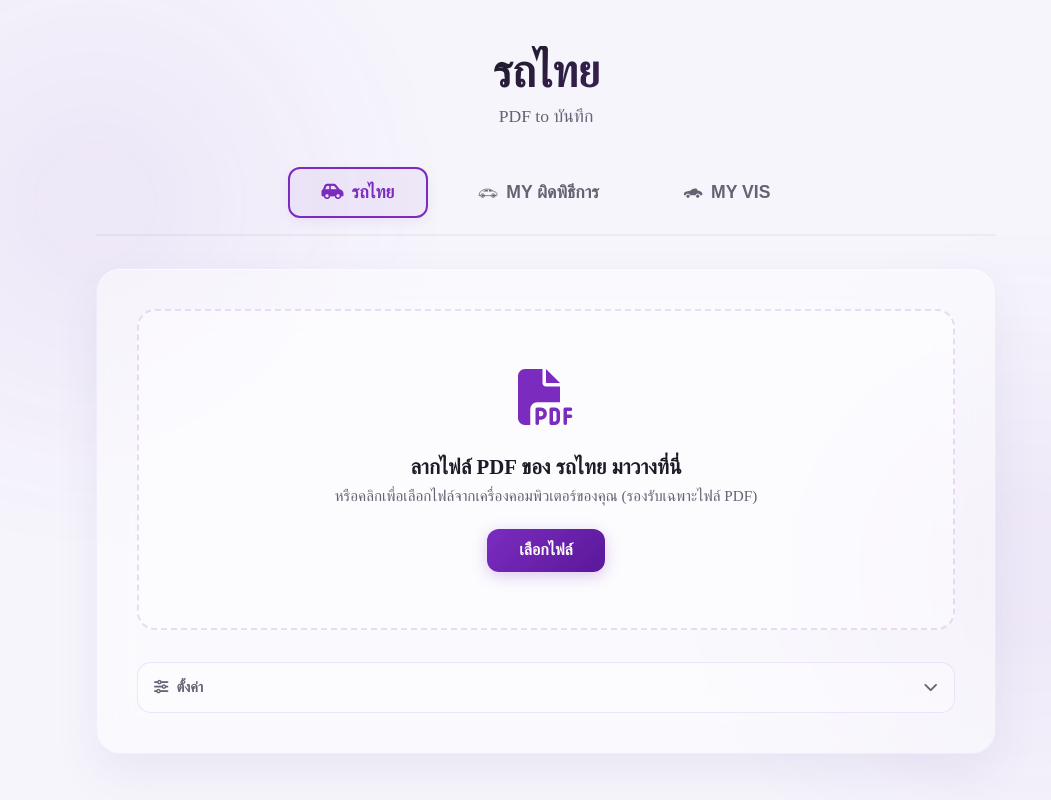
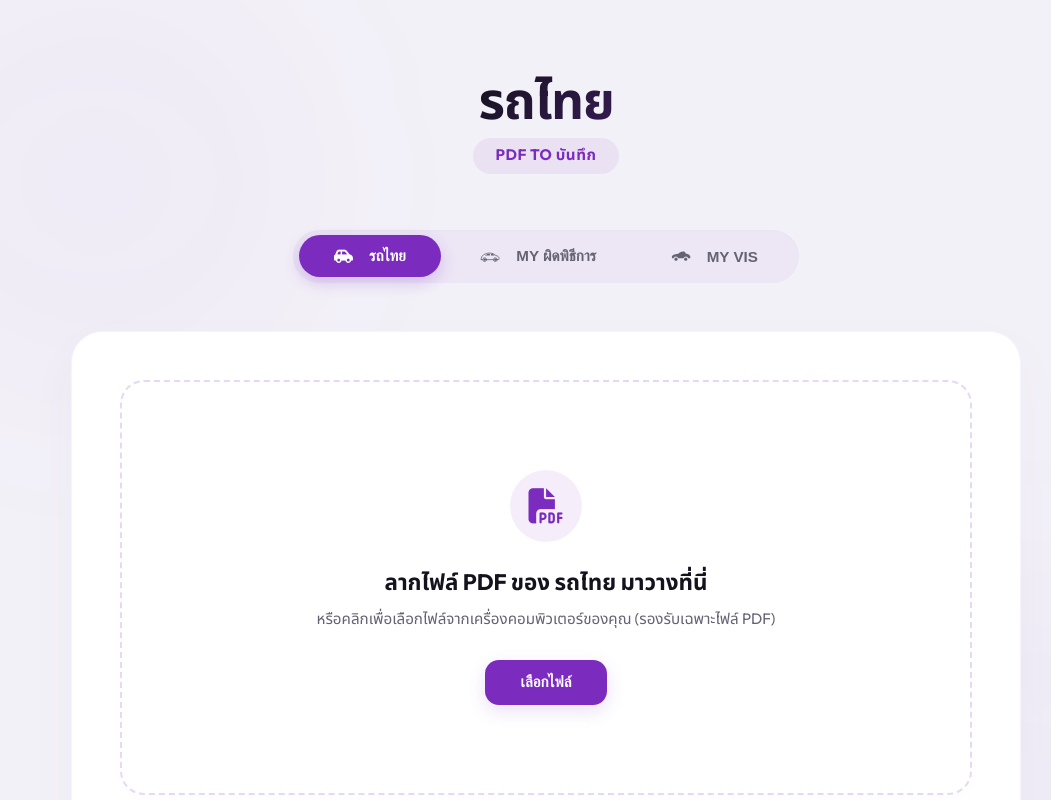
Before and after one commit to 101020EC/Kadee, a Next.js app: page / in a window 1280 px wide. Shown: the top 800 px of the page, without its empty margins (94-1145 px from the left). Built offline with nearby package versions, Linux system fonts and the light colour scheme.

Commit message:
design: redesign entire website layout to match Design.webp dashboard theme while maintaining purple color scheme

```diff
--- a/app/globals.css
+++ b/app/globals.css
@@ -1,18 +1,18 @@
 :root {
-    --bg-color: #f6f5fc;
-    --card-bg: rgba(255, 255, 255, 0.45);
-    --card-border: rgba(138, 43, 226, 0.06);
+    --bg-color: #f3f1f8; /* Soft grey-purple background to match design layout but keep original purple tone */
+    --card-bg: #ffffff; /* Solid white card for clean flat modern dashboard feel */
+    --card-border: rgba(123, 44, 191, 0.05);
     --accent-primary: #7b2cbf;
     --accent-secondary: #5a189a;
-    --accent-glow: rgba(123, 44, 191, 0.12);
-    --text-main: #1d1b26;
+    --accent-glow: rgba(123, 44, 191, 0.08);
+    --text-main: #14121d; /* Very dark charcoal for high contrast modern look */
     --text-muted: #646273;
     --success: #00c853;
     --error: #d50000;
-    --input-bg: rgba(255, 255, 255, 0.65);
-    --input-border: rgba(0, 0, 0, 0.08);
+    --input-bg: #f6f5fc; /* Soft purple-grey background for inputs */
+    --input-border: rgba(0, 0, 0, 0.04);
     --input-focus: #7b2cbf;
-    --card-shadow: 0 20px 45px rgba(90, 80, 140, 0.08), inset 0 1px 0 rgba(255, 255, 255, 0.6);
+    --card-shadow: 0 20px 50px rgba(90, 80, 140, 0.04), 0 2px 5px rgba(0, 0, 0, 0.01), inset 0 1px 0 rgba(255, 255, 255, 0.5);
 }
 
 * {
@@ -24,6 +24,7 @@
 body {
     background-color: var(--bg-color);
     color: var(--text-main);
+    font-family: 'Outfit', 'Noto Sans Thai', sans-serif;
     min-height: 100vh;
     display: flex;
     flex-direction: column;
@@ -31,7 +32,23 @@ body {
     align-items: center;
     overflow-x: hidden;
     position: relative;
-    padding: 2rem 1rem;
+    padding: 3rem 1rem;
+}
+
+/* Custom Scrollbar */
+::-webkit-scrollbar {
+    width: 8px;
+    height: 8px;
+}
+::-webkit-scrollbar-track {
+    background: transparent;
+}
+::-webkit-scrollbar-thumb {
+    background: rgba(123, 44, 191, 0.15);
+    border-radius: 10px;
+}
+::-webkit-scrollbar-thumb:hover {
+    background: rgba(123, 44, 191, 0.3);
 }
 
 /* Ambient Background Glows */
@@ -42,9 +59,9 @@ body {
     border-radius: 50%;
     background: radial-gradient(circle, var(--accent-glow) 0%, rgba(255,255,255,0) 70%);
     z-index: -1;
-    filter: blur(80px);
+    filter: blur(120px);
     pointer-events: none;
-    opacity: 0.75;
+    opacity: 0.65;
 }
 
 .glow-1 {
@@ -61,13 +78,13 @@ body {
 
 @keyframes float {
     0%, 100% { transform: translate(0, 0) scale(1); }
-    50% { transform: translate(50px, -50px) scale(1.1); }
+    50% { transform: translate(50px, -50px) scale(1.08); }
 }
 
 /* App Container */
 .container {
     width: 100%;
-    max-width: 900px;
+    max-width: 950px;
     z-index: 10;
 }
 
@@ -75,107 +92,134 @@ body {
 .system-tabs {
     display: flex;
     justify-content: center;
-    gap: 1rem;
-    margin-bottom: 2rem;
-    border-bottom: 2px solid rgba(0, 0, 0, 0.04);
-    padding-bottom: 1rem;
+    align-items: center;
+    background: rgba(123, 44, 191, 0.05);
+    padding: 0.35rem;
+    border-radius: 100px; /* Perfect pill shape */
+    gap: 0.25rem;
+    margin: 0 auto 3rem auto;
+    width: fit-content;
+    border: none;
+    box-shadow: inset 0 1px 3px rgba(0, 0, 0, 0.02);
 }
 
 .tab-btn {
     background: transparent;
-    border: 2px solid transparent;
+    border: none;
     color: var(--text-muted);
-    padding: 0.8rem 2rem;
-    font-size: 1.1rem;
+    padding: 0.75rem 2.2rem;
+    font-size: 0.95rem;
     font-weight: 700;
-    border-radius: 12px;
+    border-radius: 100px;
     cursor: pointer;
-    transition: all 0.3s cubic-bezier(0.16, 1, 0.3, 1);
+    transition: all 0.25s cubic-bezier(0.16, 1, 0.3, 1);
+    display: flex;
+    align-items: center;
+    gap: 8px;
 }
 
 .tab-btn:hover {
     color: var(--text-main);
-    background: rgba(123, 44, 191, 0.04);
+    background: rgba(255, 255, 255, 0.4);
 }
 
 .tab-btn.active {
-    color: var(--accent-primary);
-    border-color: var(--accent-primary);
-    background: rgba(123, 44, 191, 0.06);
-    box-shadow: 0 4px 12px rgba(123, 44, 191, 0.08);
+    color: #ffffff;
+    background: var(--accent-primary);
+    box-shadow: 0 6px 16px rgba(123, 44, 191, 0.22);
 }
 
 header {
     text-align: center;
-    margin-bottom: 2.5rem;
+    margin-bottom: 3.5rem;
+    margin-top: 1.5rem;
 }
 
 header h1 {
-    font-size: 2.8rem;
-    font-weight: 700;
-    background: linear-gradient(135deg, #1d1b26 40%, #7b2cbf 100%);
+    font-size: 3.2rem;
+    font-weight: 800;
+    color: #14121d;
+    letter-spacing: -1.2px;
+    margin-bottom: 0.6rem;
+    line-height: 1.1;
+    background: linear-gradient(135deg, #14121d 40%, #7b2cbf 100%);
     -webkit-background-clip: text;
     -webkit-text-fill-color: transparent;
-    margin-bottom: 0.5rem;
-    letter-spacing: -0.5px;
 }
 
 header p {
-    color: var(--text-muted);
-    font-size: 1.1rem;
-    font-weight: 400;
+    color: var(--accent-primary);
+    font-size: 0.95rem;
+    font-weight: 700;
+    background: rgba(123, 44, 191, 0.08);
+    display: inline-block;
+    padding: 0.4rem 1.4rem;
+    border-radius: 100px;
+    letter-spacing: 0.5px;
+    text-transform: uppercase;
 }
 
 /* Glassmorphic Card */
 .card {
     background: var(--card-bg);
     border: 1px solid var(--card-border);
-    border-radius: 24px;
-    backdrop-filter: blur(25px);
-    -webkit-backdrop-filter: blur(25px);
-    padding: 2.5rem;
+    border-radius: 32px; /* Very smooth rounded corners matching design */
+    padding: 3rem;
     box-shadow: var(--card-shadow);
-    transition: all 0.5s cubic-bezier(0.16, 1, 0.3, 1);
+    transition: all 0.4s cubic-bezier(0.16, 1, 0.3, 1);
 }
 
 /* Drag & Drop Upload Zone */
 .upload-zone {
-    border: 2px dashed rgba(123, 44, 191, 0.15);
-    border-radius: 18px;
-    padding: 3.5rem 2rem;
+    border: 2px dashed rgba(123, 44, 191, 0.18);
+    border-radius: 24px;
+    padding: 5.5rem 2rem;
     text-align: center;
     cursor: pointer;
-    background: rgba(255, 255, 255, 0.4);
+    background: #ffffff;
     transition: all 0.3s cubic-bezier(0.16, 1, 0.3, 1);
     position: relative;
     overflow: hidden;
+    box-shadow: 0 4px 20px rgba(90, 80, 140, 0.01);
 }
 
 .upload-zone:hover {
     border-color: var(--accent-primary);
-    background: rgba(123, 44, 191, 0.03);
-    box-shadow: 0 0 20px rgba(123, 44, 191, 0.05);
+    background: rgba(123, 44, 191, 0.02);
+    box-shadow: 0 12px 35px rgba(123, 44, 191, 0.05);
+    transform: translateY(-2px);
 }
 
 .upload-zone.dragover {
     border-color: var(--success);
-    background: rgba(0, 200, 83, 0.05);
-    transform: scale(1.02);
+    background: rgba(0, 200, 83, 0.03);
+    transform: scale(1.01);
 }
 
 .upload-icon {
-    font-size: 3.5rem;
+    font-size: 2.2rem;
     color: var(--accent-primary);
-    margin-bottom: 1.5rem;
-    transition: transform 0.3s ease;
+    margin: 0 auto 1.5rem auto;
+    background: rgba(123, 44, 191, 0.08);
+    width: 72px;
+    height: 72px;
+    border-radius: 50%;
+    display: flex;
+    align-items: center;
+    justify-content: center;
+    transition: all 0.3s cubic-bezier(0.16, 1, 0.3, 1);
 }
 
 .upload-zone:hover .upload-icon {
-    transform: translateY(-5px);
+    background: var(--accent-primary);
+    color: #ffffff;
+    transform: translateY(-4px) scale(1.05);
+    box-shadow: 0 8px 20px rgba(123, 44, 191, 0.2);
 }
 
 .upload-zone.dragover .upload-icon {
-    color: var(--success);
+    background: var(--success);
+    color: white;
     animation: pulse 1s infinite alternate;
 }
 
@@ -185,33 +229,38 @@ header p {
 }
 
 .upload-zone h3 {
-    font-size: 1.3rem;
+    font-size: 1.4rem;
     margin-bottom: 0.5rem;
-    font-weight: 600;
+    font-weight: 700;
+    color: var(--text-main);
 }
 
 .upload-zone p {
     color: var(--text-muted);
     font-size: 0.95rem;
-    margin-bottom: 1.5rem;
+    margin-bottom: 1.8rem;
 }
 
 .btn-select {
-    background: linear-gradient(135deg, var(--accent-primary) 0%, var(--accent-secondary) 100%);
+    background: var(--accent-primary);
     border: none;
     color: white;
-    padding: 0.8rem 2rem;
-    font-size: 1rem;
-    font-weight: 600;
-    border-radius: 12px;
+    padding: 0.85rem 2.2rem;
+    font-size: 0.95rem;
+    font-weight: 700;
+    border-radius: 14px;
     cursor: pointer;
-    box-shadow: 0 4px 15px rgba(123, 44, 191, 0.25);
-    transition: all 0.3s ease;
+    box-shadow: 0 6px 18px rgba(123, 44, 191, 0.15);
+    transition: all 0.25s cubic-bezier(0.16, 1, 0.3, 1);
+    display: inline-flex;
+    align-items: center;
+    gap: 8px;
 }
 
 .btn-select:hover {
     transform: translateY(-2px);
-    box-shadow: 0 8px 25px rgba(123, 44, 191, 0.4);
+    background: var(--accent-secondary);
+    box-shadow: 0 10px 25px rgba(123, 44, 191, 0.25);
 }
 
 /* Loading / Processing Indicator */
@@ -219,19 +268,19 @@ header p {
     display: flex;
     flex-direction: column;
     align-items: center;
-    padding: 3rem 0;
+    padding: 4rem 0;
     text-align: center;
 }
 
 .spinner {
-    width: 60px;
-    height: 60px;
-    border: 4px solid rgba(123, 44, 191, 0.05);
-    border-top: 4px solid var(--accent-primary);
+    width: 64px;
+    height: 64px;
+    border: 4.5px solid rgba(123, 44, 191, 0.06);
+    border-top: 4.5px solid var(--accent-primary);
     border-radius: 50%;
-    animation: spin 1.2s cubic-bezier(0.5, 0, 0.5, 1) infinite;
-    margin-bottom: 1.5rem;
-    box-shadow: 0 0 20px rgba(123, 44, 191, 0.15);
+    animation: spin 1s cubic-bezier(0.5, 0, 0.5, 1) infinite;
+    margin-bottom: 2rem;
+    box-shadow: 0 0 25px rgba(123, 44, 191, 0.1);
 }
 
 @keyframes spin {
@@ -239,9 +288,15 @@ header p {
     100% { transform: rotate(360deg); }
 }
 
+.loading-screen h3 {
+    font-size: 1.35rem;
+    font-weight: 700;
+    color: var(--text-main);
+}
+
 /* Form Details Layout */
 .details-form {
-    animation: fadeIn 0.6s cubic-bezier(0.16, 1, 0.3, 1) forwards;
+    animation: fadeIn 0.5s cubic-bezier(0.16, 1, 0.3, 1) forwards;
 }
 
 @keyframes fadeIn {
@@ -251,14 +306,27 @@ header p {
 
 .section-title {
     font-size: 1.15rem;
-    font-weight: 600;
-    color: var(--accent-primary);
-    margin: 1.8rem 0 1rem 0;
+    font-weight: 700;
+    color: var(--text-main);
+    margin: 2.2rem 0 1.2rem 0;
     display: flex;
     align-items: center;
-    gap: 0.6rem;
-    border-bottom: 1px solid rgba(0, 0, 0, 0.05);
-    padding-bottom: 0.5rem;
+    gap: 0.75rem;
+    border-bottom: none;
+    padding-bottom: 0;
+}
+
+.section-title i, .section-title svg {
+    color: var(--accent-primary);
+    background: rgba(123, 44, 191, 0.06);
+    width: 36px;
+    height: 36px;
+    display: flex;
+    align-items: center;
+    justify-content: center;
+    border-radius: 10px;
+    font-size: 1rem;
+    box-shadow: 0 2px 8px rgba(123, 44, 191, 0.04);
 }
 
 .section-title:first-of-type {
@@ -268,47 +336,50 @@ header p {
 .grid-2 {
     display: grid;
     grid-template-columns: 1fr 1fr;
-    gap: 1.2rem;
+    gap: 1.5rem;
 }
 
 @media (max-width: 768px) {
     .grid-2 {
         grid-template-columns: 1fr;
+        gap: 1rem;
     }
 }
 
 .form-group {
     display: flex;
     flex-direction: column;
-    gap: 0.4rem;
-    margin-bottom: 1rem;
+    gap: 0.5rem;
+    margin-bottom: 1.5rem;
 }
 
 .form-group label {
     font-size: 0.85rem;
     color: var(--text-muted);
-    font-weight: 600;
+    font-weight: 700;
     padding-left: 2px;
+    letter-spacing: 0.2px;
 }
 
 .form-group input,
 .form-group select {
     background-color: var(--input-bg);
     border: 1px solid var(--input-border);
-    border-radius: 10px;
-    padding: 0.75rem 1rem;
+    border-radius: 14px;
+    padding: 0.85rem 1.1rem;
     color: var(--text-main);
     font-size: 0.95rem;
     font-family: inherit;
-    transition: all 0.25s ease;
+    font-weight: 500;
+    transition: all 0.25s cubic-bezier(0.16, 1, 0.3, 1);
 }
 
 .form-group select:focus,
 .form-group input:focus {
     outline: none;
     border-color: var(--input-focus);
-    background-color: rgba(255, 255, 255, 0.95);
-    box-shadow: 0 0 12px rgba(123, 44, 191, 0.15);
+    background-color: #ffffff;
+    box-shadow: 0 0 0 3px rgba(123, 44, 191, 0.12);
 }
 
 /* Action Buttons Area */
@@ -316,40 +387,45 @@ header p {
     display: flex;
     justify-content: space-between;
     align-items: center;
-    margin-top: 2.5rem;
+    margin-top: 3rem;
     border-top: 1px solid rgba(0, 0, 0, 0.05);
-    padding-top: 1.5rem;
+    padding-top: 2rem;
     gap: 1rem;
 }
 
 .btn-back {
-    background: transparent;
-    border: 1px solid var(--input-border);
+    background: #ffffff;
+    border: 1px solid rgba(0, 0, 0, 0.06);
     color: var(--text-muted);
-    padding: 0.8rem 1.5rem;
-    font-size: 1rem;
-    font-weight: 600;
-    border-radius: 12px;
+    padding: 0.85rem 1.8rem;
+    font-size: 0.95rem;
+    font-weight: 700;
+    border-radius: 14px;
     cursor: pointer;
-    transition: all 0.25s ease;
+    box-shadow: 0 2px 4px rgba(0,0,0,0.01);
+    transition: all 0.2s ease;
+    display: inline-flex;
+    align-items: center;
+    gap: 8px;
 }
 
 .btn-back:hover {
-    border-color: var(--text-muted);
+    border-color: rgba(0, 0, 0, 0.15);
     color: var(--text-main);
-    background: rgba(0, 0, 0, 0.02);
+    background: #fafafa;
+    transform: translateY(-1px);
 }
 
 .btn-generate {
-    background: linear-gradient(135deg, #00c853 0%, #00b0ff 100%);
+    background: var(--accent-primary);
     border: none;
     color: #ffffff;
-    padding: 0.8rem 2.2rem;
+    padding: 0.85rem 2.5rem;
     font-size: 1rem;
     font-weight: 700;
-    border-radius: 12px;
+    border-radius: 14px;
     cursor: pointer;
-    box-shadow: 0 4px 15px rgba(0, 200, 83, 0.2);
+    box-shadow: 0 8px 20px rgba(123, 44, 191, 0.18);
     transition: all 0.3s cubic-bezier(0.16, 1, 0.3, 1);
     display: flex;
     align-items: center;
@@ -358,11 +434,12 @@ header p {
 
 .btn-generate:hover {
     transform: translateY(-2px);
-    box-shadow: 0 8px 25px rgba(0, 200, 83, 0.35);
+    background: var(--accent-secondary);
+    box-shadow: 0 12px 30px rgba(123, 44, 191, 0.28);
 }
 
 .btn-generate:disabled {
-    background: rgba(0, 0, 0, 0.1);
+    background: rgba(0, 0, 0, 0.05);
     color: rgba(0, 0, 0, 0.3);
     cursor: not-allowed;
     transform: none;
@@ -374,19 +451,19 @@ header p {
     position: fixed;
     bottom: 2rem;
     right: 2rem;
-    background: rgba(213, 0, 0, 0.95);
-    border: 1px solid rgba(255, 255, 255, 0.15);
-    backdrop-filter: blur(10px);
-    padding: 1rem 1.5rem;
-    border-radius: 12px;
+    background: #14121d;
+    border: 1px solid rgba(255, 255, 255, 0.08);
+    backdrop-filter: blur(15px);
+    padding: 1.2rem 2rem;
+    border-radius: 20px;
     color: white;
     font-weight: 500;
-    box-shadow: 0 10px 25px rgba(213, 0, 0, 0.2);
+    box-shadow: 0 15px 35px rgba(0, 0, 0, 0.15);
     display: flex;
-    z-index: 100;
+    z-index: 10000;
     align-items: center;
     gap: 0.8rem;
-    animation: slideIn 0.3s cubic-bezier(0.16, 1, 0.3, 1);
+    animation: slideIn 0.4s cubic-bezier(0.16, 1, 0.3, 1);
 }
 
 @keyframes slideIn {
@@ -396,11 +473,12 @@ header p {
 
 /* Configuration Panel Styling */
 .config-panel {
-    border: 1px solid rgba(123, 44, 191, 0.1);
-    background: rgba(255, 255, 255, 0.3);
-    border-radius: 14px;
-    padding: 1rem;
+    border: 1px solid rgba(123, 44, 191, 0.06);
+    background: #ffffff;
+    border-radius: 24px;
+    padding: 1.8rem;
     margin-top: 2rem;
+    box-shadow: 0 10px 30px rgba(90, 80, 140, 0.02);
 }
 
 .config-header {
@@ -409,9 +487,10 @@ header p {
     align-items: center;
     cursor: pointer;
     color: var(--text-muted);
-    font-size: 0.9rem;
-    font-weight: 600;
+    font-size: 1rem;
+    font-weight: 700;
     user-select: none;
+    transition: color 0.2s ease;
 }
 
 .config-header:hover {
@@ -419,29 +498,41 @@ header p {
 }
 
 .config-body {
-    margin-top: 1rem;
+    margin-top: 1.8rem;
     display: flex;
     flex-direction: column;
-    gap: 0.5rem;
+    gap: 1.4rem;
+}
+
+.config-body-title {
+    font-size: 0.95rem;
+    font-weight: 700;
+    color: var(--text-main);
+    margin: 1.2rem 0 0.4rem 0;
+    display: flex;
+    align-items: center;
+    gap: 6px;
 }
 
 .config-body label {
-    font-size: 0.8rem;
+    font-size: 0.82rem;
     color: var(--text-muted);
-    font-weight: 500;
+    font-weight: 600;
 }
 
 .config-body input {
-    background: rgba(255, 255, 255, 0.6);
+    background: var(--input-bg);
     border: 1px solid var(--input-border);
-    border-radius: 8px;
-    padding: 0.5rem 0.8rem;
+    border-radius: 12px;
+    padding: 0.75rem 1rem;
     color: var(--text-main);
-    font-size: 0.85rem;
+    font-size: 0.95rem;
+    transition: all 0.2s ease;
 }
 
 .config-body input:focus {
     outline: none;
     border-color: var(--input-focus);
-    background-color: white;
+    background-color: #ffffff;
+    box-shadow: 0 0 0 3px rgba(123, 44, 191, 0.1);
 }
```
